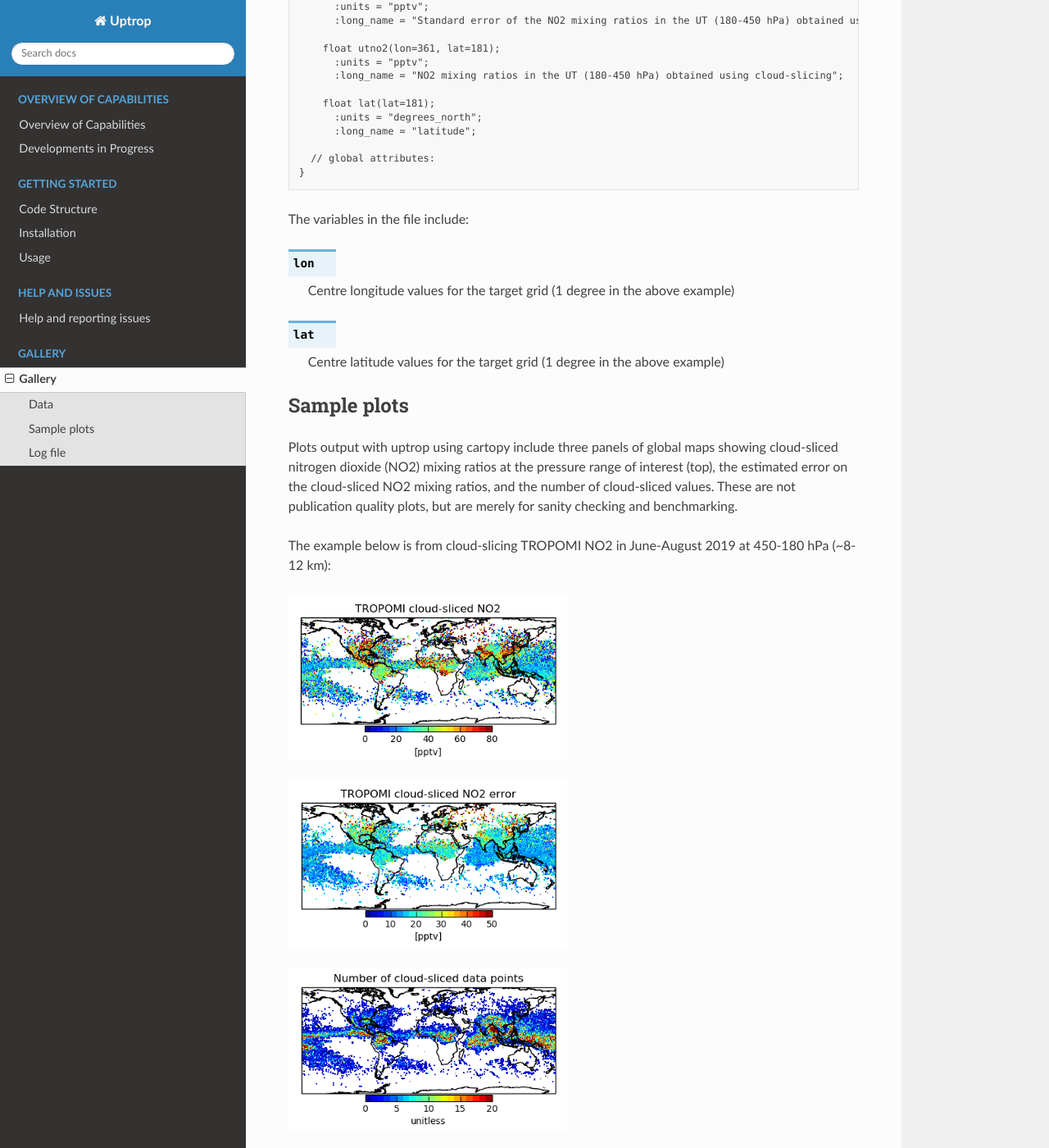
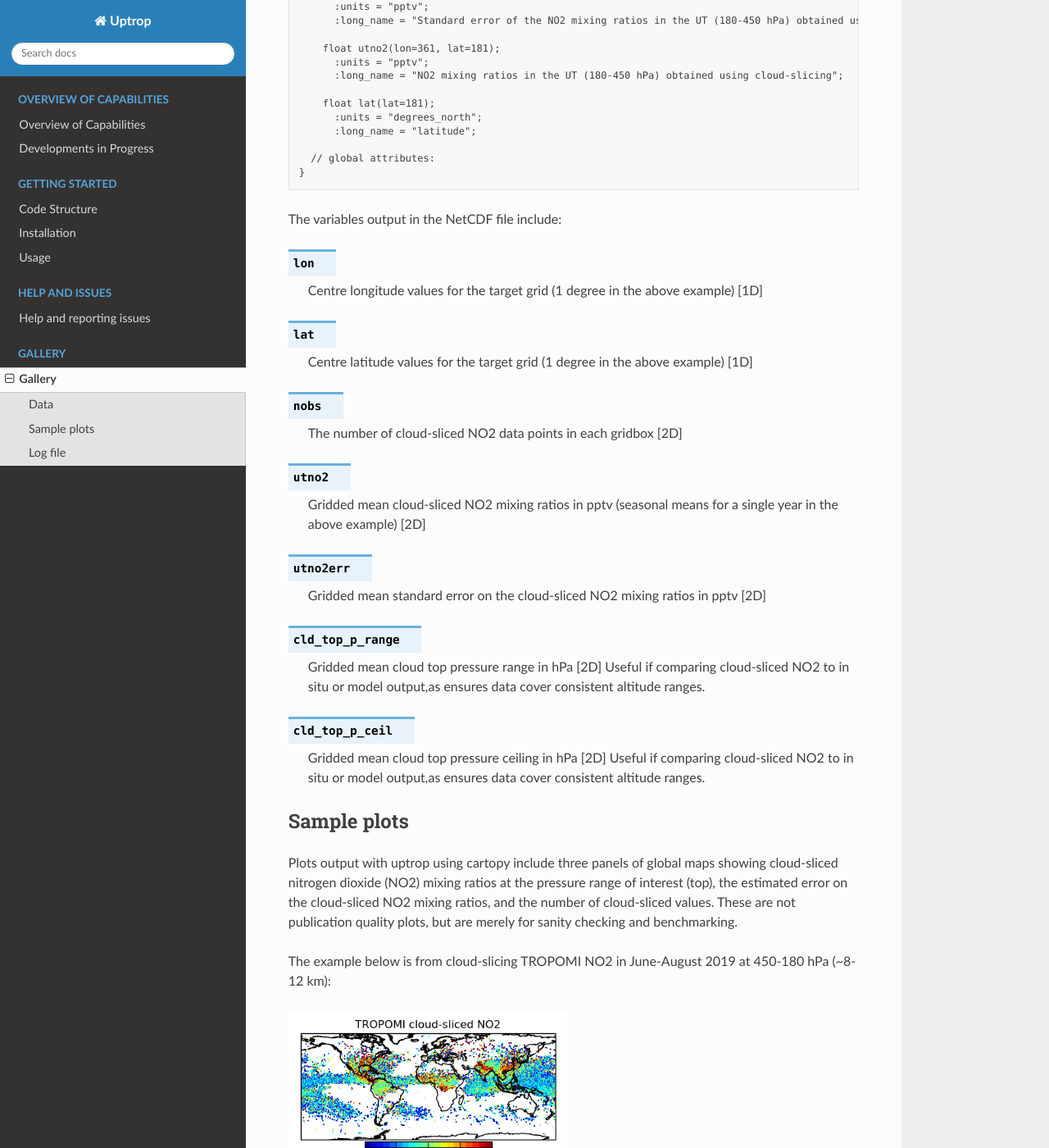
Before and after one commit to eamarais/erc-uptrop, a Sphinx documentation site: the page built from docs/source/Gallery.rst, in a window 1280 px wide and 1400 px high, scrolled down 670 px. Shown: the whole window at 82% size. Built offline with Sphinx 7.4.7 and the Read the Docs theme 2.0.0, drawn with Linux system fonts in a browser that asks for light colours.

Commit message:
Update Gallery.rst

```diff
--- a/docs/source/Gallery.rst
+++ b/docs/source/Gallery.rst
@@ -45,15 +45,38 @@ The NetCDF file generated at the end of a successful cloud-slicing simulation ha
     // global attributes:
   }
 
-The variables in the file include:
+The variables output in the NetCDF file include:
 
 .. option:: lon
 
-   Centre longitude values for the target grid (1 degree in the above example)
+   Centre longitude values for the target grid (1 degree in the above example) [1D]
 
 .. option:: lat
 
-   Centre latitude values for the target grid (1 degree in the above example)
+   Centre latitude values for the target grid (1 degree in the above example) [1D]
+
+.. option:: nobs
+
+   The number of cloud-sliced NO2 data points in each gridbox [2D]
+
+.. option:: utno2
+
+   Gridded mean cloud-sliced NO2 mixing ratios in pptv (seasonal means for a single year in the above example) [2D]
+
+.. option:: utno2err
+
+   Gridded mean standard error on the cloud-sliced NO2 mixing ratios in pptv [2D]
+
+.. option:: cld_top_p_range
+
+   Gridded mean cloud top pressure range in hPa [2D]
+   Useful if comparing cloud-sliced NO2 to in situ or model output,as ensures data cover consistent altitude ranges.
+
+.. option:: cld_top_p_ceil
+
+   Gridded mean cloud top pressure ceiling in hPa [2D]
+   Useful if comparing cloud-sliced NO2 to in situ or model output,as ensures data cover consistent altitude ranges.
+
 
 =============================
 Sample plots
```
